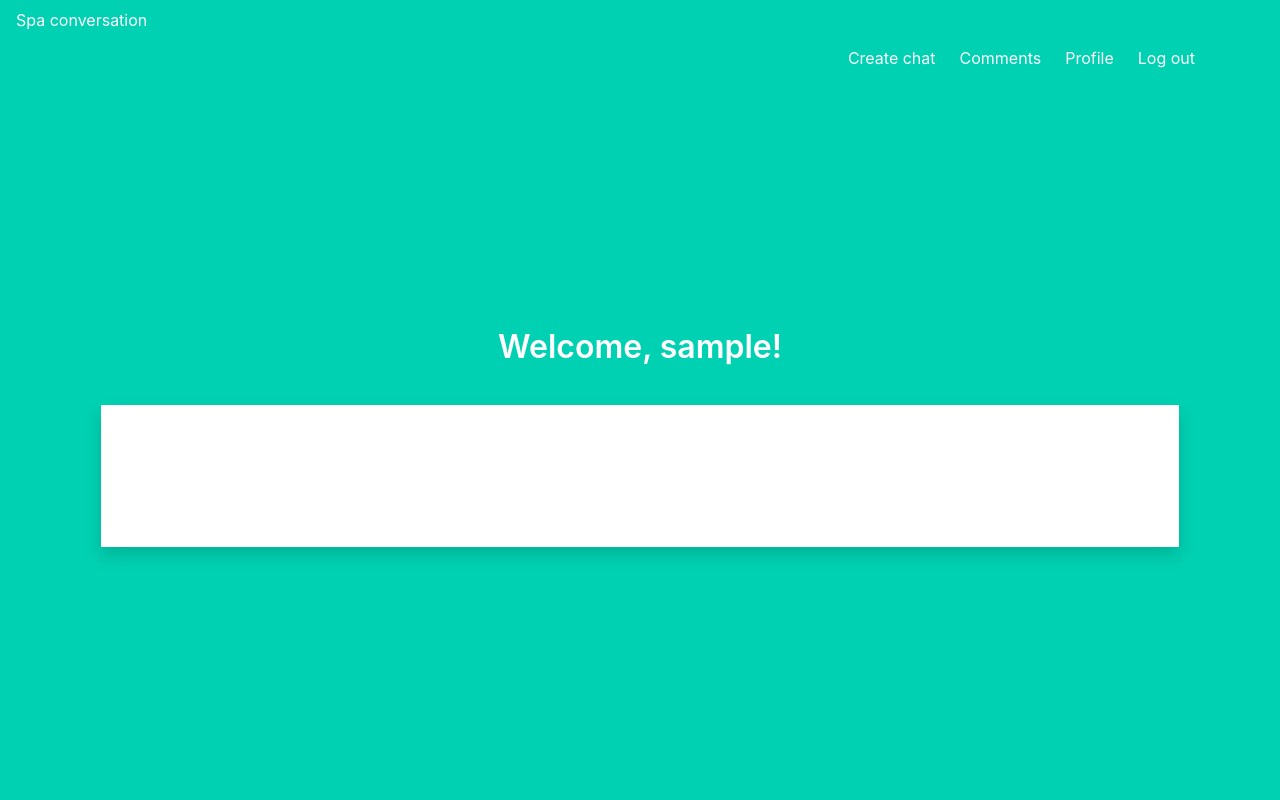
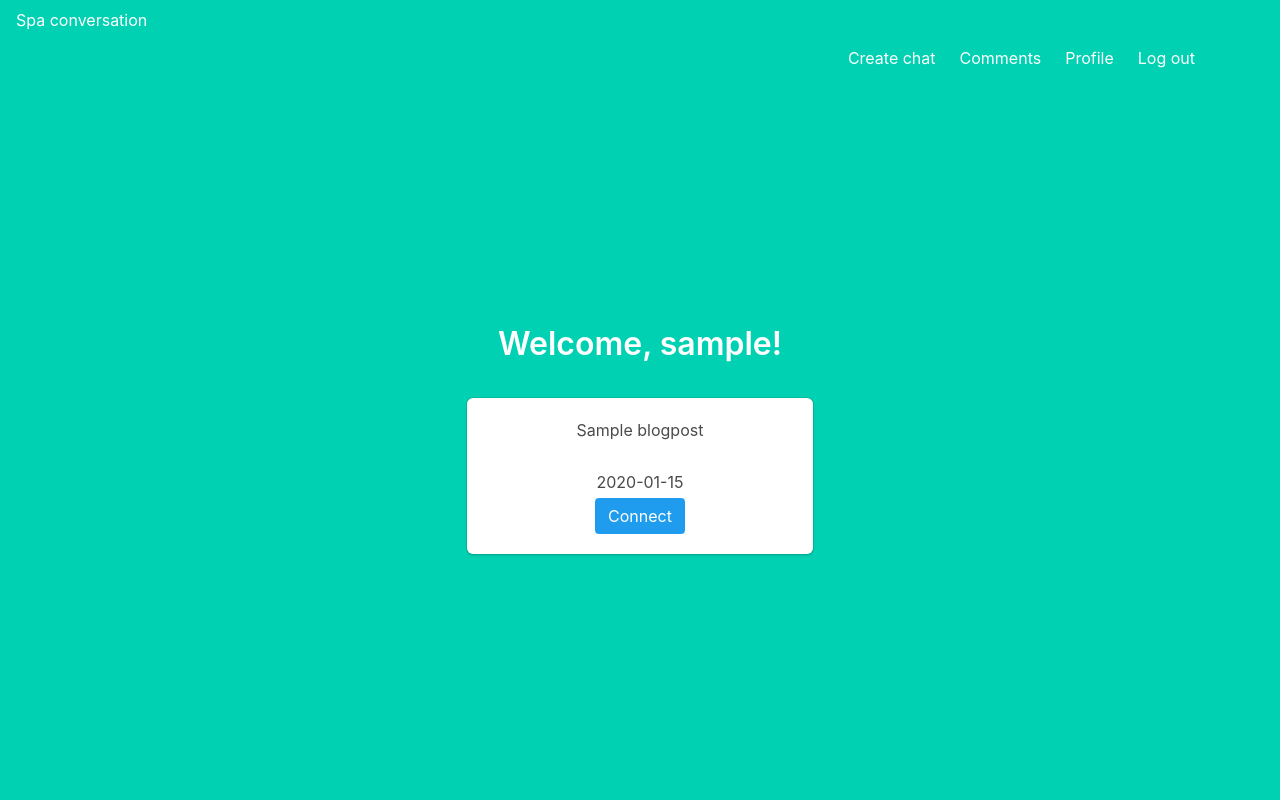
Before and after one commit to YevhenVovk1992/Comments_tree_django, a Django app: page /chats/ in a window 1280 px wide. Run offline with Django 4.2, Linux system fonts and the light colour scheme; a user stored in the database is signed in; tables that the repository leaves empty hold one stand-in row (values such as "Sample post").

Commit message:
Bug fix white color of text with white background

```diff
--- a/comments/models.py
+++ b/comments/models.py
@@ -16,7 +16,7 @@
     def to_dict(self):
         return {
             'title': self.title,
-            'created': self.create_at
+            'create_at': str(self.create_at)[:10]
         }
 
 
--- a/comments/templates/comments/comments_block.html
+++ b/comments/templates/comments/comments_block.html
@@ -7,20 +7,20 @@
   Welcome, {{ user.username }}!
 </h1>
 <div class="w-full flex flex-wrap items-center">
+    <div class="column is-4 is-offset-4">
     {% for blog in comments_block_list %}
-        <div class="w-full lg:w-1/4 px-3 py-3">
-            <div class="p-4 bg-white shadow rounded-xl text-center">
-                <h2 class="mb-1 text-2xl font-semibold">{{ blog.title }}</h2><br>
-                <h2 class="mb-1 text-xs font-semibold">{{ blog.create_at }}</h2>
+        <div class="box">
+            <p class="mb-1 text-2xl font-semibold">{{ blog.title }}</p><br>
+            <p class="mb-1 text-xs font-semibold">{{ blog.create_at }}</p>
 
-                <a href="#" class="px-5 py-3 block rounded-xl text-white bg-teal-600 hover:bg-teal-700">Join</a>
-            </div>
+            <a href="#" ><button class="button is-info is-middle">Connect</button></a>
         </div>
         {% empty %}
-          <div class="w-full text-center">
+        <div class="w-full text-center">
             <h2 style="text-align:center;">There are no messages now :(</h2>
-          </div>
+        </div>
     {% endfor %}
+    </div>
 </div>
 
 {% endblock %}
--- a/comments/views.py
+++ b/comments/views.py
@@ -16,6 +16,7 @@
         """
         queryset = models.BlogPost.objects.all()
         comments_block_list = [i.to_dict() for i in queryset]
+        print(comments_block_list)
         context = {
             'comments_block_list': comments_block_list
         }
```
